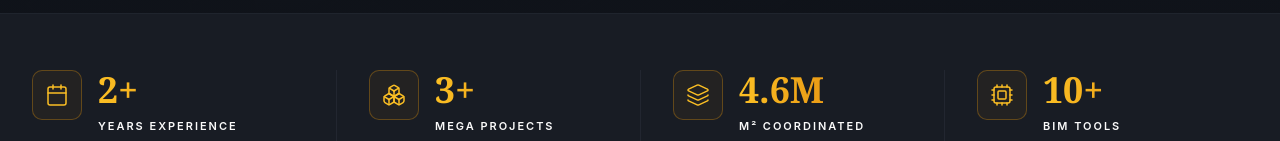
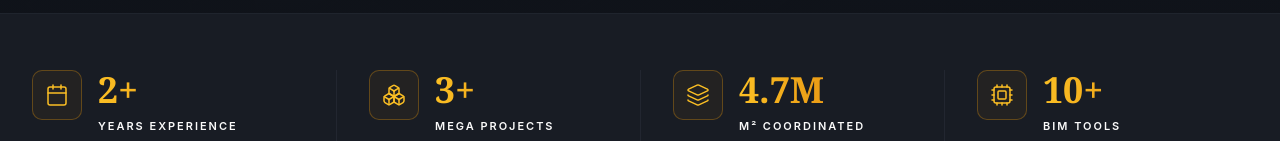
Before and after one commit to xSahal/portfolio-website, a React (Vite) app: page / in a window 1280 px wide. Shown: the part 787-928 px from the top of the page. Built offline with nearby package versions, Linux system fonts and the light colour scheme.

Commit message:
Diriyah Golf area 700K -> 780K; total stat 4.6M -> 4.7M

```diff
--- a/src/App.tsx
+++ b/src/App.tsx
@@ -102,7 +102,7 @@ function App() {
       title: 'Diriyah Golf Course Infrastructure',
       category: 'BIM Coordination',
       description:
-        'Managed the asset register and COBie asset register across a 700,000 m² golf course development in Diriyah. Coordinated irrigation, utilities, roadworks and landscape systems for the masterplan.',
+        'Managed the asset register and COBie asset register across a 780,000 m² golf course development in Diriyah. Coordinated irrigation, utilities, roadworks and landscape systems for the masterplan.',
       image:
         'https://images.unsplash.com/photo-1535132011086-b8818f016104?w=1200&auto=format&fit=crop&q=80',
       alt: 'Aerial view of a sweeping golf course coastline representing the Diriyah masterplan',
@@ -311,7 +311,7 @@ function App() {
               },
               {
                 icon: Layers,
-                value: '4.6M',
+                value: '4.7M',
                 label: 'm² Coordinated',
                 description: 'Across infrastructure, coastal & landscape mega-projects',
               },
```
